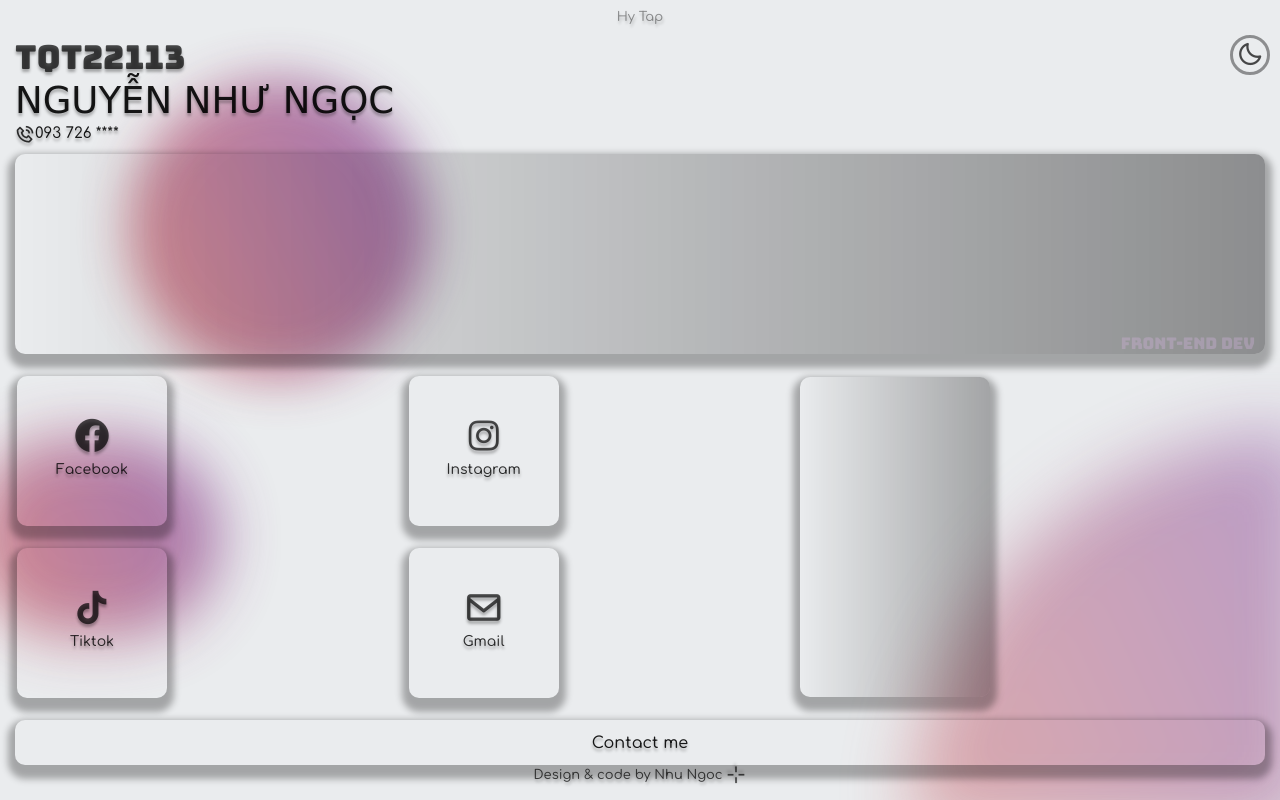
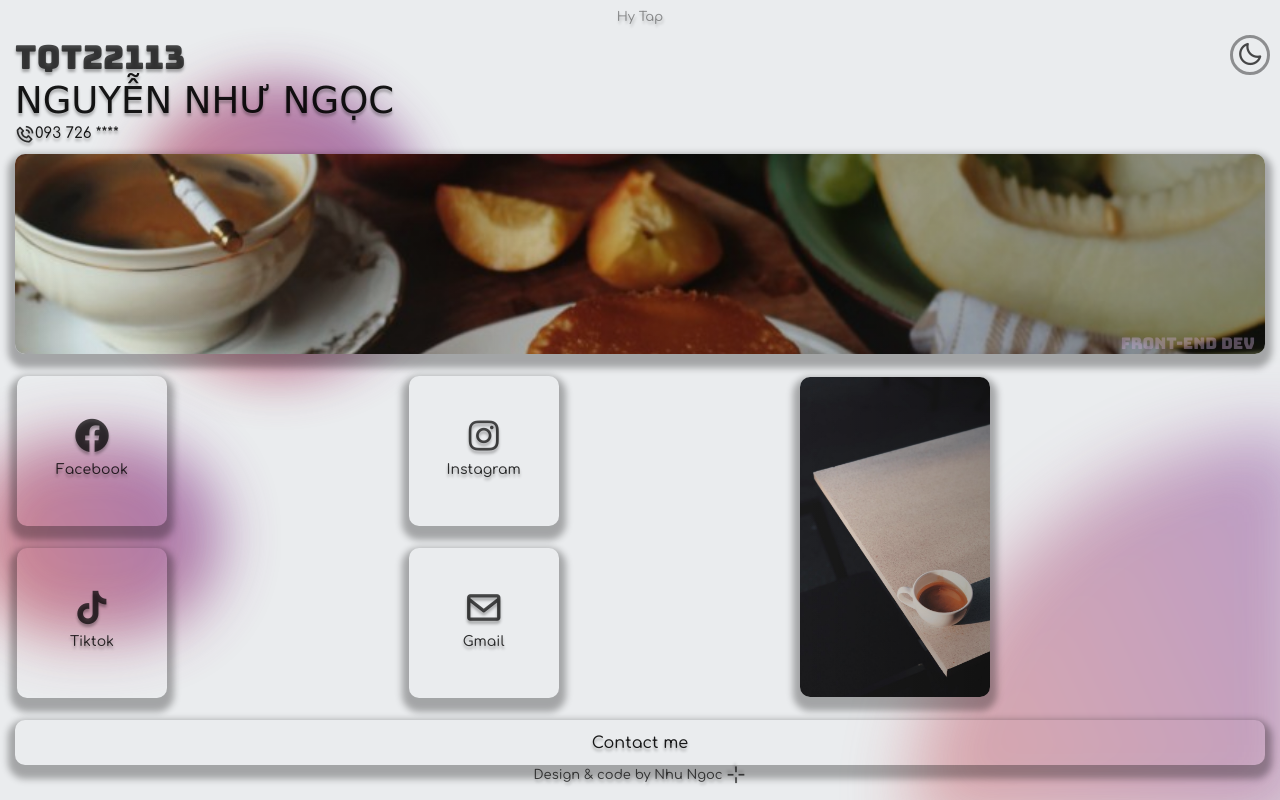
Before and after one commit to nnhungoc774/TQT22113-1, a plain HTML site: page index.html in a window 1280 px wide. Drawn offline with nearby package versions, Linux system fonts and the light colour scheme; a web font is replaced by a local one.

Commit message:
Update style.css

```diff
--- a/css/style.css
+++ b/css/style.css
@@ -159,7 +159,7 @@ font-family: 'Square Peg', cursive; */
 .header{
     position: relative;
     background: linear-gradient(to right,rgb(0,0,0,0.0),rgb(0,0,0,0.4)),
-    url(img/Nền1.jpg) center/cover;
+    url(../img/Nền1.jpg) center/cover;
     width: 100%;
     height: 200px;
     margin-top: 10px;
@@ -225,7 +225,7 @@ font-family: 'Square Peg', cursive; */
     box-shadow: 0px 5px 5px rgb(0,0,0,0.3);
     /* border: 3.5px solid rgb(0,0,0,0.5); */
     background: linear-gradient(to right,rgb(0,0,0,0.0),rgb(0,0,0,0.3)),
-    url(img/Nền2.jpg) center/cover;
+    url(../img/Nền2.jpg) center/cover;
     transition: 0.5s;
     text-shadow: 0px 3px 3px rgb(0,0,0,0.3);
     box-shadow: 0px 7px 7px 7px rgb(0,0,0,0.3);
```
